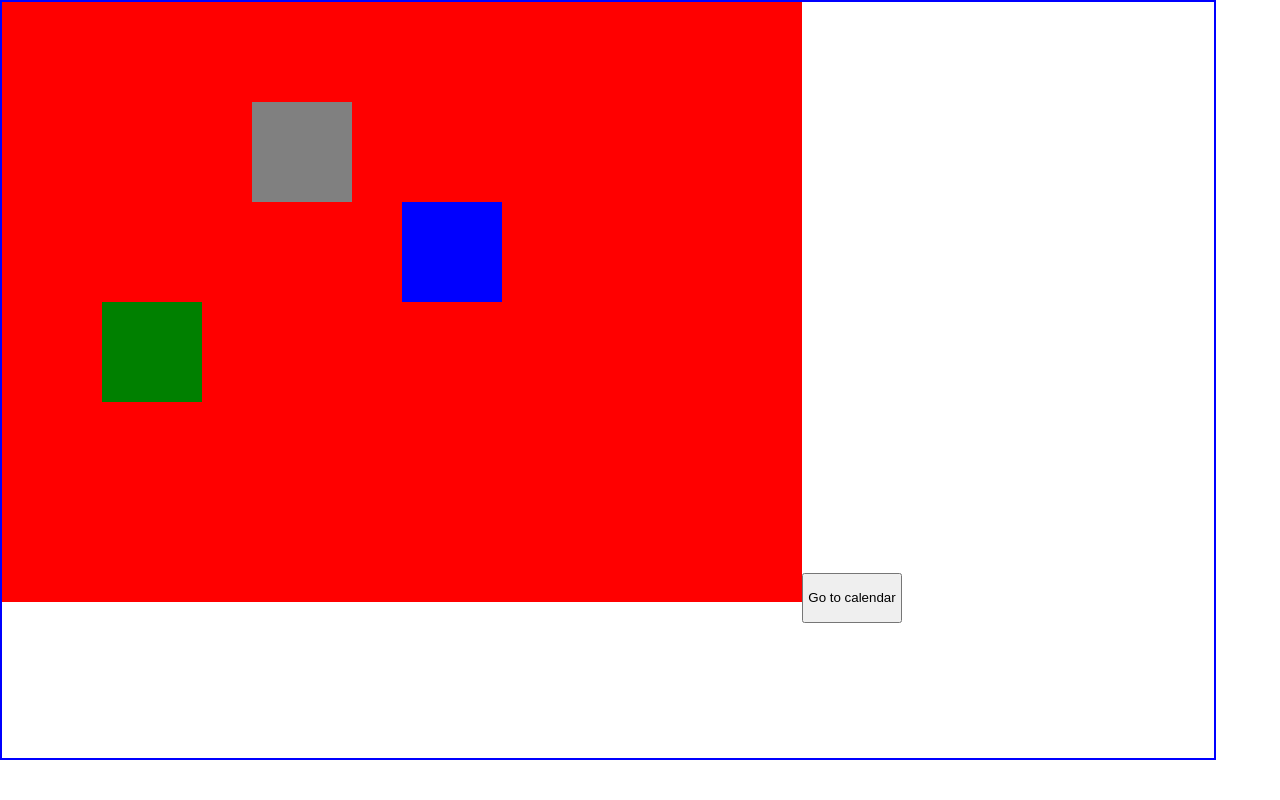
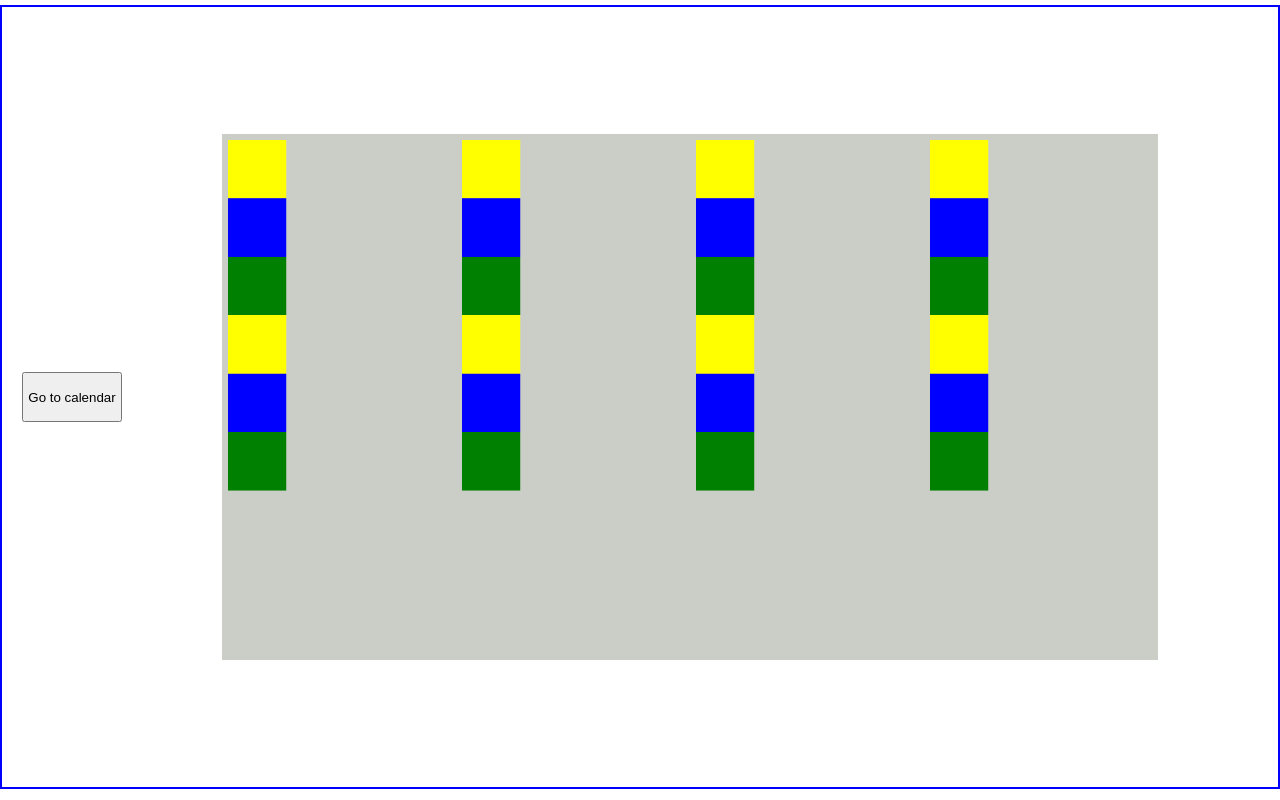
Before and after one commit to ShernanJenesisMateo/OMAS, a React (Create React App) app in the folder frontend/: page /area in a window 1280 px wide. Built offline with nearby package versions, Linux system fonts and the light colour scheme.

Commit message:
Applied panning in the canvas

```diff
--- a/frontend/src/components/AreaCanvas/Area.tsx
+++ b/frontend/src/components/AreaCanvas/Area.tsx
@@ -1,6 +1,6 @@
-import Canvas from "./Canvas";
-import React, { ReactElement } from 'react';
-import { Link } from "react-router-dom";
+import Canvas from './Canvas';
+import React, { ReactElement, useState } from 'react';
+import { Link } from 'react-router-dom';
 
 interface Seat {
     positionX: number;
@@ -9,38 +9,118 @@ interface Seat {
 }
 
 export default function Area(): ReactElement {
+    // const drawSeat = (context: CanvasRenderingContext2D | null, seat: Seat) => {
+    //     if (context) {
+    //         context.fillStyle = seat.color;
+    //         context.fillRect(seat.positionX, seat.positionY, 100, 100);
+    //     }
+    const [isPanning, setIsPanning] = useState(false);
+    const [panStart, setPanStart] = useState({ x: 0, y: 0 });
+    const [panOffset, setPanOffset] = useState({ x: 0, y: 0 });
+
+    const handleMouseDown = (e: React.MouseEvent<HTMLCanvasElement>) => {
+        setIsPanning(true);
+        setPanStart({ x: e.clientX, y: e.clientY });
+    };
+
+    const handleMouseMove = (e: React.MouseEvent<HTMLCanvasElement>) => {
+        if (isPanning) {
+            const offsetX = e.clientX - panStart.x;
+            const offsetY = e.clientY - panStart.y;
+            setPanOffset({ x: panOffset.x + offsetX, y: panOffset.y + offsetY });
+            setPanStart({ x: e.clientX, y: e.clientY });
+        }
+    };
+
+    const handleMouseUp = () => {
+        setIsPanning(false);
+    };
+
     const drawSeat = (context: CanvasRenderingContext2D | null, seat: Seat) => {
         if (context) {
             context.fillStyle = seat.color;
-            context.fillRect(seat.positionX, seat.positionY, 100, 100); // positionX, positionY, width, height
+            context.fillRect(seat.positionX + panOffset.x, seat.positionY + panOffset.y, 100, 100);
         }
-    }
+    };
+
 
     const seats: Seat[] = [
-        { positionX: 250, positionY: 100, color: 'grey' },
-        { positionX: 400, positionY: 200, color: 'blue' },
-        { positionX: 100, positionY: 300, color: 'green' },
+        // COLUMN 1
+        { positionX: 10, positionY: 10, color: 'yellow' },
+        { positionX: 10, positionY: 110, color: 'blue' },
+        { positionX: 10, positionY: 210, color: 'green' },
+        { positionX: 10, positionY: 310, color: 'yellow' },
+        { positionX: 10, positionY: 410, color: 'blue' },
+        { positionX: 10, positionY: 510, color: 'green' },
+
+        // COLUMN 2
+        { positionX: 410, positionY: 10, color: 'yellow' },
+        { positionX: 410, positionY: 110, color: 'blue' },
+        { positionX: 410, positionY: 210, color: 'green' },
+        { positionX: 410, positionY: 310, color: 'yellow' },
+        { positionX: 410, positionY: 410, color: 'blue' },
+        { positionX: 410, positionY: 510, color: 'green' },
+
+        // COLUMN 3
+        { positionX: 810, positionY: 10, color: 'yellow' },
+        { positionX: 810, positionY: 110, color: 'blue' },
+        { positionX: 810, positionY: 210, color: 'green' },
+        { positionX: 810, positionY: 310, color: 'yellow' },
+        { positionX: 810, positionY: 410, color: 'blue' },
+        { positionX: 810, positionY: 510, color: 'green' },
+
+        // COLUMN 4
+        { positionX: 1210, positionY: 10, color: 'yellow' },
+        { positionX: 1210, positionY: 110, color: 'blue' },
+        { positionX: 1210, positionY: 210, color: 'green' },
+        { positionX: 1210, positionY: 310, color: 'yellow' },
+        { positionX: 1210, positionY: 410, color: 'blue' },
+        { positionX: 1210, positionY: 510, color: 'green' },
+
+        // COLUMN 5
+        { positionX: 1610, positionY: 10, color: 'yellow' },
+        { positionX: 1610, positionY: 110, color: 'blue' },
+        { positionX: 1610, positionY: 210, color: 'green' },
+        { positionX: 1610, positionY: 310, color: 'yellow' },
+        { positionX: 1610, positionY: 410, color: 'blue' },
+        { positionX: 1610, positionY: 510, color: 'green' },
+
         // Add more seats with different colors and positions
     ];
 
-    const canvasStyle: React.CSSProperties = { backgroundColor: 'red' };
+    const canvasStyle: React.CSSProperties = {
+        backgroundColor: '#CBCEC7',
+        overflow: 'auto',
+        margin: '100px',
+        padding: 0,
+    };
+
+
 
     return (
-        <div style={{height: "95vh", width: "95vw", border:"2px solid blue"}}>
+        <div style={{ height: '98vh', width: '100vw', border: '2px solid blue', display: 'flex', alignItems: 'center', justifyContent: 'center', overflow: 'auto', padding: '20px', marginTop: '5px' }}>
+            <Link to='/calendar' style={{ textDecoration: 'none' }}>
+                <button style={{ height: '50px', width: '100px' }}>
+                    Go to calendar
+                </button>
+            </Link>
+
+
             <Canvas
                 draw={(context) => {
                     seats.forEach((seat) => drawSeat(context, seat));
                 }}
-                width={800}
-                height={600}
+                width={1600}
+                height={900}
                 canvasStyle={canvasStyle}
+                onMouseDown={handleMouseDown}
+                onMouseMove={handleMouseMove}
+                onMouseUp={handleMouseUp}
             />
-				<Link to="/calendar" style={{ textDecoration: "none" }}>
-					<button style={{height: "50px", width:"100px"}}>
-                        Go to calendar
-					</button>
-				</Link>
+
+
         </div>
 
     );
+
 }
--- a/frontend/src/components/AreaCanvas/Canvas.tsx
+++ b/frontend/src/components/AreaCanvas/Canvas.tsx
@@ -1,4 +1,4 @@
-import React, { FC, useRef } from 'react';
+import React, { FC } from 'react';
 import useCanvas from './UseCanvas';
 
 interface CanvasProps {
@@ -6,13 +6,22 @@ interface CanvasProps {
     width: number;
     height: number;
     canvasStyle?: React.CSSProperties;
+    onMouseDown: (e: React.MouseEvent<HTMLCanvasElement>) => void;
+    onMouseMove: (e: React.MouseEvent<HTMLCanvasElement>) => void;
+    onMouseUp: () => void;
     // Add other props here if needed
 }
 
-const Canvas: FC<CanvasProps> = ({ draw,canvasStyle, ...rest }) => {
+const Canvas: FC<CanvasProps> = ({ draw, canvasStyle, onMouseDown, onMouseMove, onMouseUp, ...rest }) => {
     const ref = useCanvas(draw);
 
-    return <canvas ref={ref} style={canvasStyle} {...rest} />
-}
+    return <canvas
+        ref={ref}
+        style={canvasStyle}
+        onMouseDown={onMouseDown}
+        onMouseMove={onMouseMove}
+        onMouseUp={onMouseUp}
+        {...rest} />;
+};
 
 export default Canvas;
--- a/frontend/src/components/AreaCanvas/UseCanvas.tsx
+++ b/frontend/src/components/AreaCanvas/UseCanvas.tsx
@@ -9,10 +9,10 @@ const useCanvas = (drawSeat: (context: CanvasRenderingContext2D | null) => void)
 
         const context = canvas.getContext('2d');
         if (!context) return;
-        context.clearRect(0, 0, context.canvas.width, context.canvas.height);
+
+        context.clearRect(0, 0, canvas.width, canvas.height);
         drawSeat(context);
-    }, [drawSeat]);
-
+    }, [drawSeat, ref.current?.width, ref.current?.height]);
     return ref;
 }
 
--- a/frontend/src/index.css
+++ b/frontend/src/index.css
@@ -1,5 +1,10 @@
+*{
+  margin: 0;
+  padding: 0;
+  box-sizing: border-box;
+}
+
 body {
-  margin: 0;
   font-family: -apple-system, BlinkMacSystemFont, 'Segoe UI', 'Roboto', 'Oxygen',
     'Ubuntu', 'Cantarell', 'Fira Sans', 'Droid Sans', 'Helvetica Neue',
     sans-serif;
```
